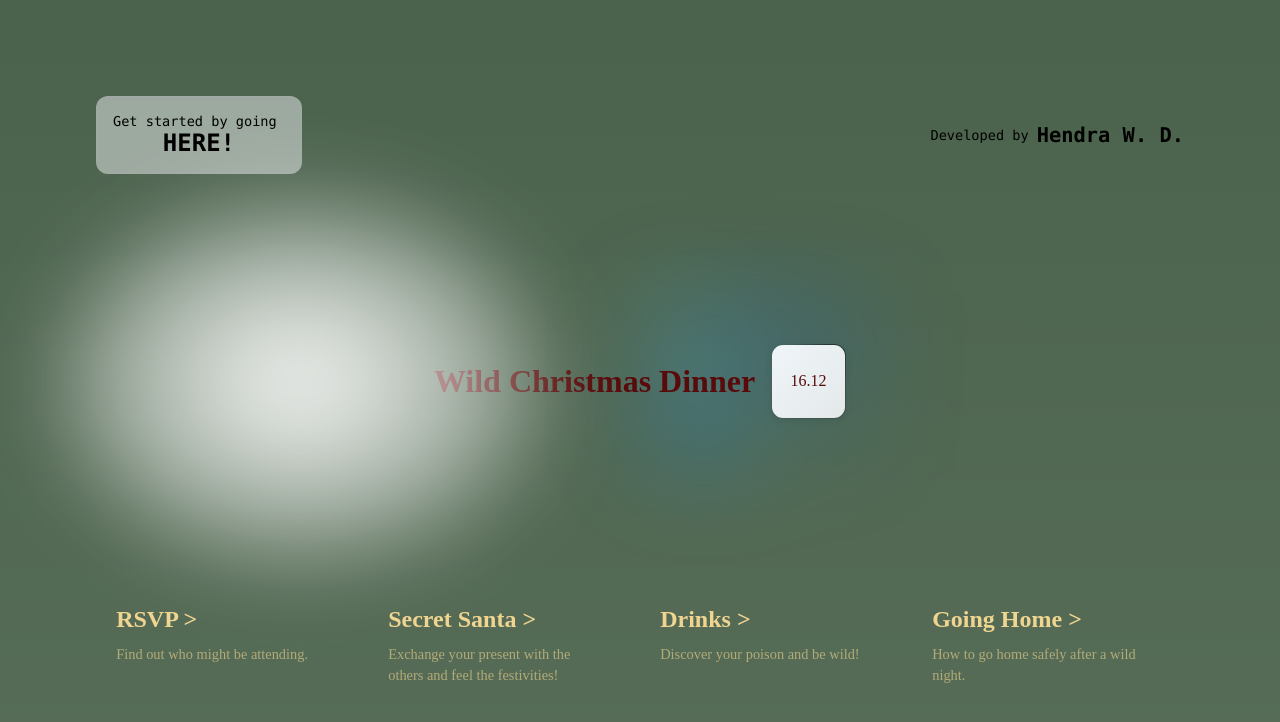
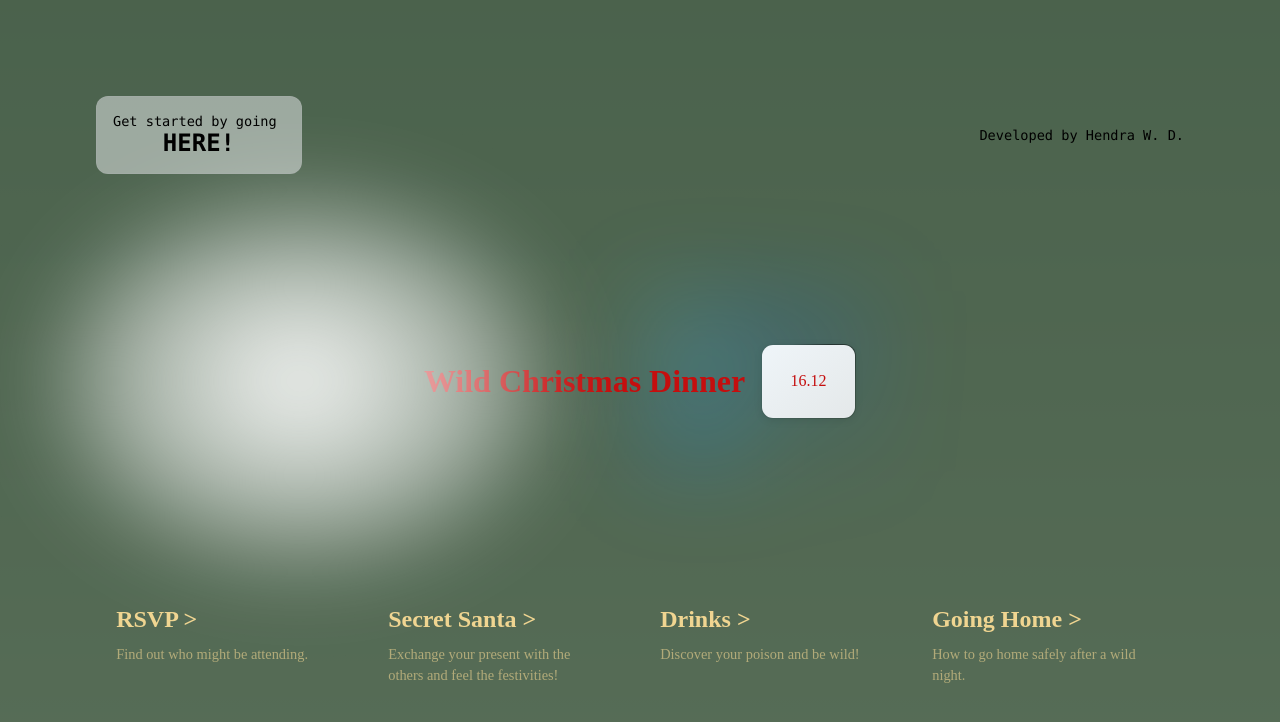
Before and after one commit to hendrawidjaya/drinks-menu, a Next.js app: page / in a window 1280 px wide. Shown: the top 722 px of the page. Built offline with nearby package versions, Linux system fonts and the light colour scheme.

Commit message:
Update CSS

```diff
--- a/pages/index.tsx
+++ b/pages/index.tsx
@@ -26,8 +26,7 @@ export default function Home() {
               target="_blank"
               rel="noopener noreferrer"
             >
-              Developed by{' '}
-              <h2 className={styles.developer}>Hendra W. D.</h2>
+              Developed by Hendra W. D.
             </a>
           </div>
         </div>
--- a/styles/Home.module.css
+++ b/styles/Home.module.css
@@ -80,7 +80,7 @@
   align-items: center;
   position: relative;
   padding: 4rem 0;
-  color: rgb(89, 11, 11);
+  color: rgb(197, 14, 14);
   z-index: 1;
 }
 
@@ -117,7 +117,7 @@
   display: flex;
   justify-content: center;
   align-items: center;
-  width: 75px;
+  width: 95px;
   height: 75px;
   padding: 25px 10px;
   margin-left: 16px;
```
